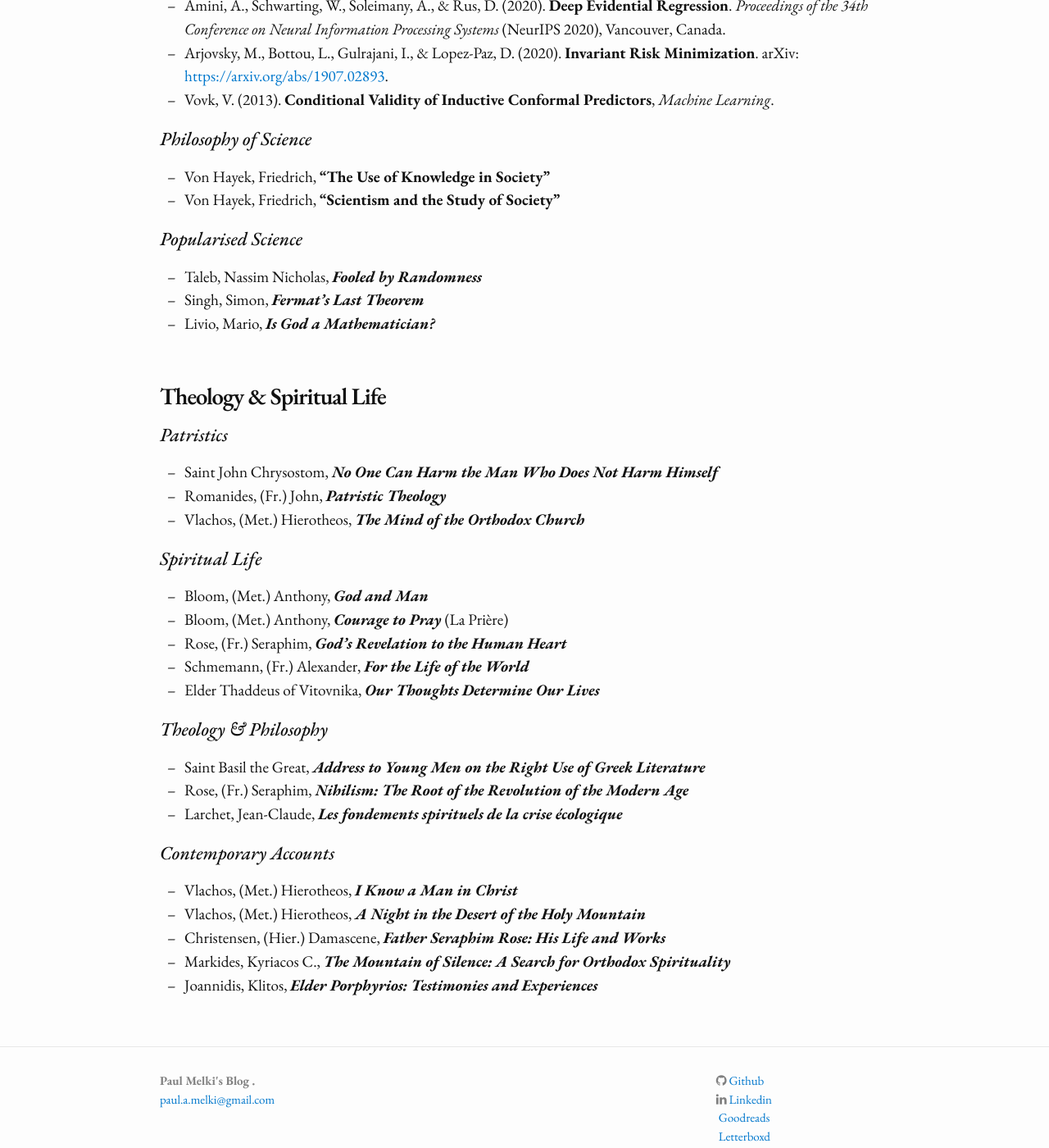
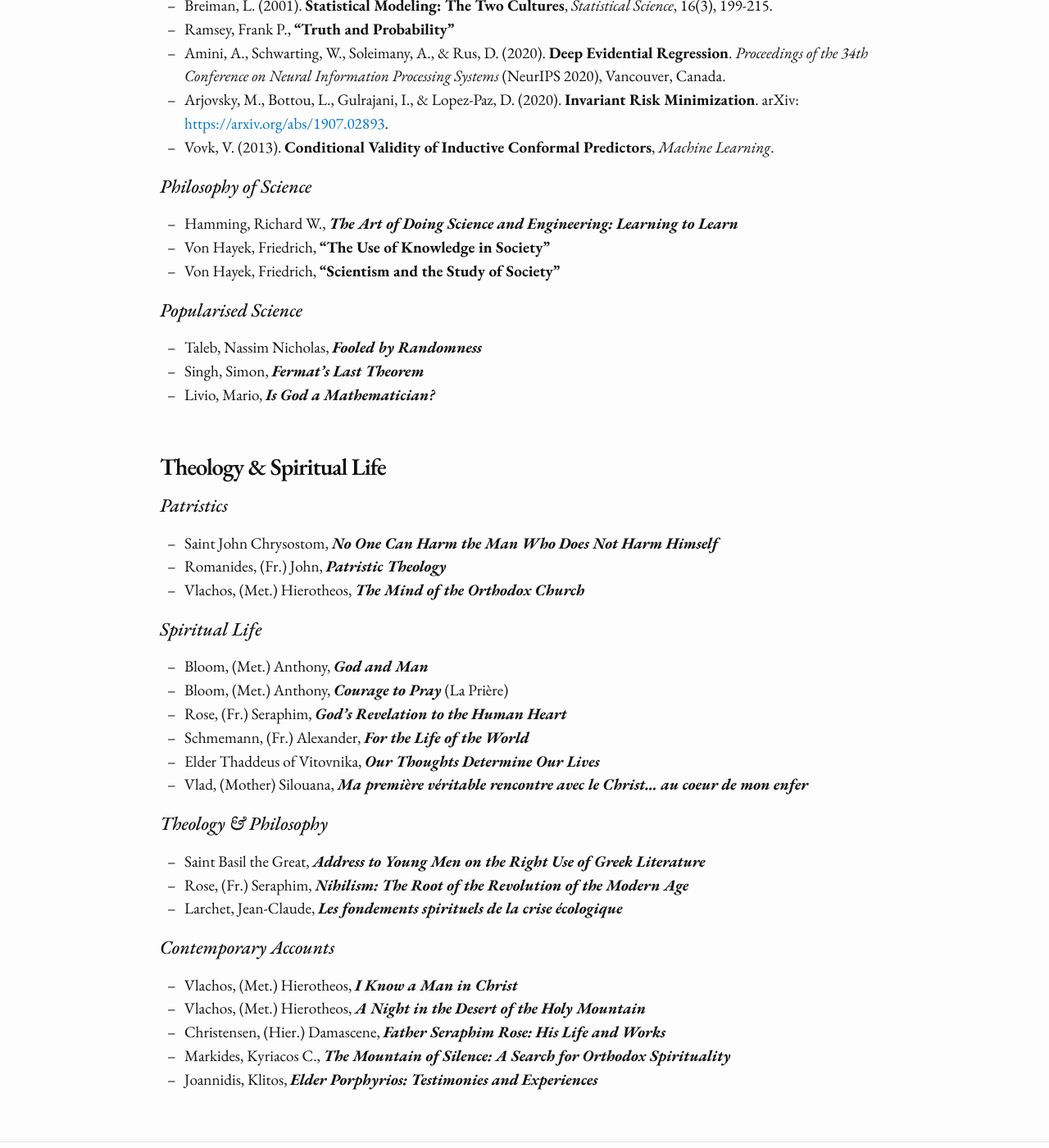
Before and after one commit to paulmelki/paulmelki.github.io, a Jekyll site: the page built from reads.md, in a window 1280 px wide and 1400 px high, scrolled down 3200 px. Shown: the whole window at 82% size. Built offline with Jekyll 4.4.1, drawn with Linux system fonts in a browser that asks for light colours; nearby versions of some CDN libraries; some web fonts are replaced; some of the changed text lies outside the part shown.

Commit message:
Update reads.md

```diff
--- a/reads.md
+++ b/reads.md
@@ -16,6 +16,7 @@
 - Dostoyevsky, Fyodor, ***Crime and Punishment***
 - Dostoyevsky, Fyodor, ***The Brothers Karamazov***
 - Dostoyevsky, Fyodor, ***The Idiot***
+- Dostoyevsky, Fyodor, ***The Demons (The Possessed)***
 - Tolstoy, Leo, ***Anna Karenina***
 - Tolstoy, Leo, ***How Much Land Does a Man Need?***
 - Brontë, Charlotte, ***Jane Eyre***
@@ -82,6 +83,7 @@
 
 ## *Culture & Society*
 - Orwell, George, **"Notes on Nationalism"**
+- Orwell, George, **"The Limit to Pessimism"**
 - Woolf, Virginia, ***Liberty***
 - Postman, Neil, ***Amusing Ourselves to Death: Public Discourse in the Age of Show Business***
 
@@ -113,6 +115,7 @@
 - Vovk, V. (2013). **Conditional Validity of Inductive Conformal Predictors**, *Machine Learning*.
 
 ## *Philosophy of Science*
+- Hamming, Richard W., ***The Art of Doing Science and Engineering: Learning to Learn***
 - Von Hayek, Friedrich, **"The Use of Knowledge in Society"**
 - Von Hayek, Friedrich, **"Scientism and the Study of Society"**
 
@@ -137,6 +140,7 @@
 - Rose, (Fr.) Seraphim, ***God's Revelation to the Human Heart***
 - Schmemann, (Fr.) Alexander, ***For the Life of the World***
 - Elder Thaddeus of Vitovnika, ***Our Thoughts Determine Our Lives***
+- Vlad, (Mother) Silouana, ***Ma première véritable rencontre avec le Christ... au coeur de mon enfer***
 
 ## *Theology & Philosophy*
 - Saint Basil the Great, ***Address to Young Men on the Right Use of Greek Literature***
```
